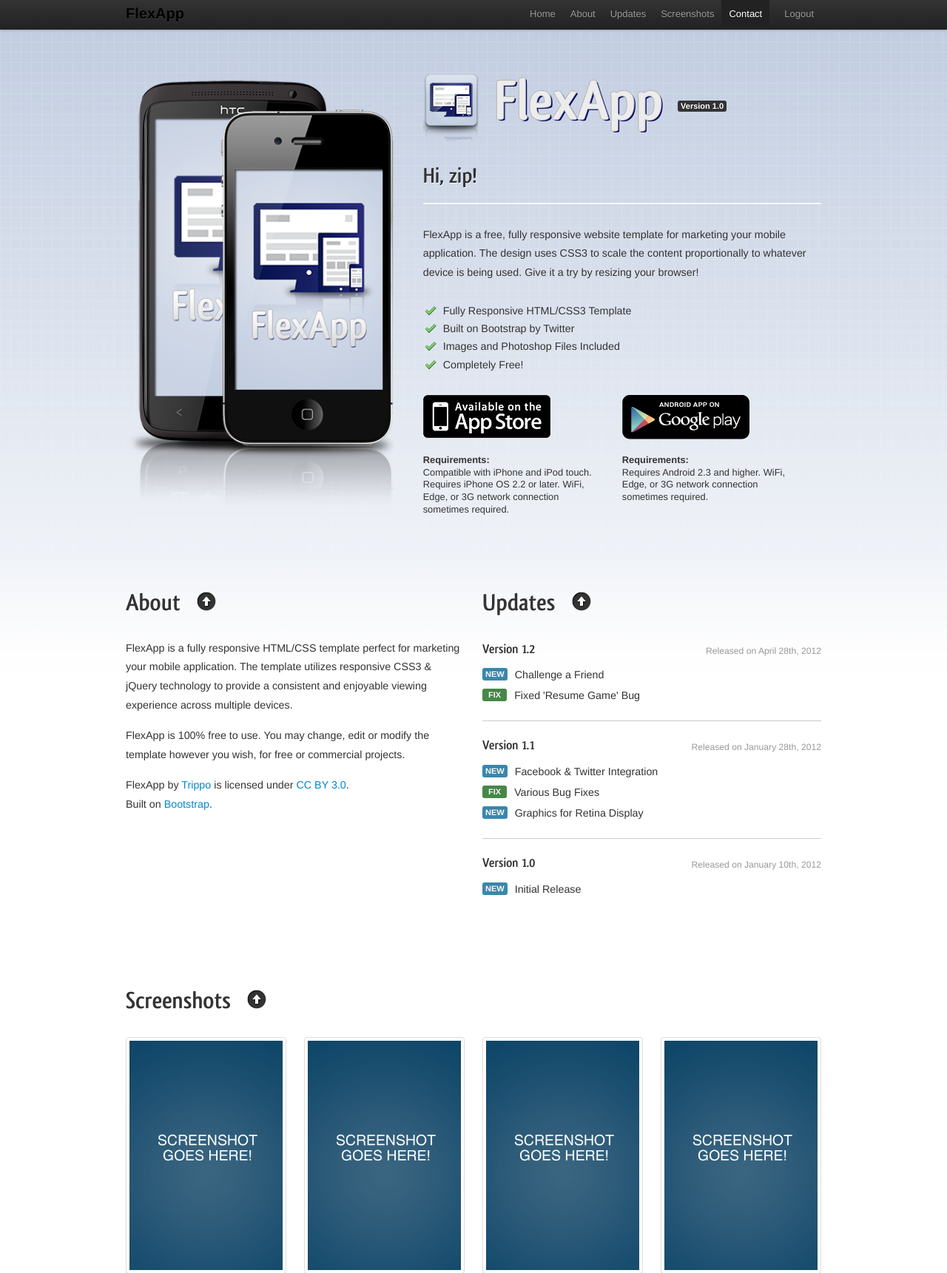
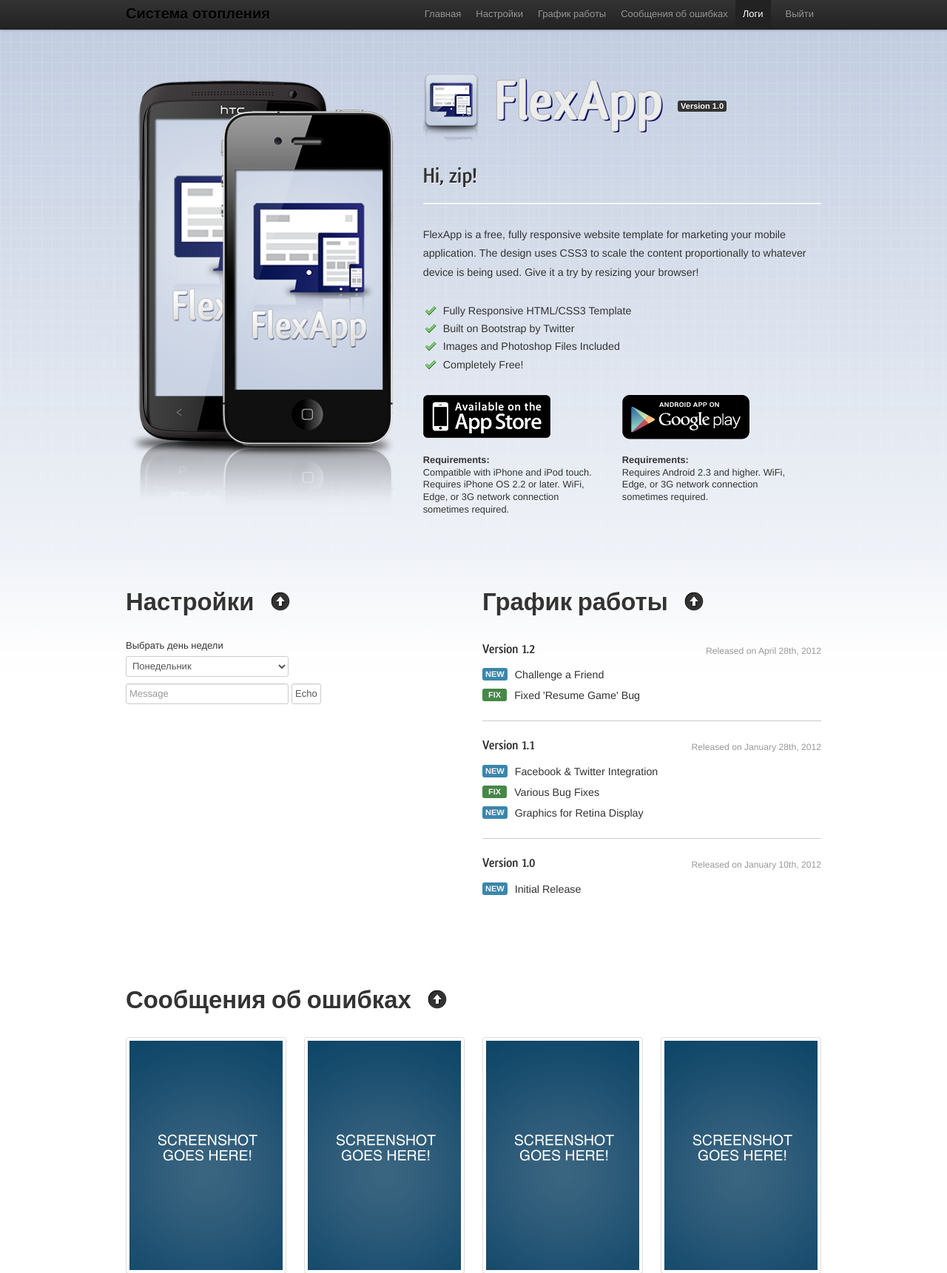
Before and after one commit to zip1982b/HeatingSystem, a Flask app: page / in a window 1280 px wide. Shown: the top 1721 px of the page at 74% size. Run offline with Flask 2, Linux system fonts and the light colour scheme; a user stored in the database is signed in; some libraries are stand-ins or nearby versions.

Commit message:
home pc - добавил поля в шаблоны

```diff
--- a/app/templates/index.html
+++ b/app/templates/index.html
@@ -6,7 +6,7 @@
 			<div class="container">
 
 				<a class="brand pull-left" href="#">
-				FlexApp
+				Система отопления
 				</a>
 
 				<a class="btn btn-navbar" data-toggle="collapse" data-target=".nav-collapse">
@@ -18,15 +18,15 @@
 				<div class="nav-collapse collapse">
 					<ul class="nav pull-right">
 						{% if g.user.is_authenticated %}
-        				<li><a href="/logout">Logout</a></li>
+        				<li><a href="/logout">Выйти</a></li>
         				{% endif %}
 					</ul>
 					<ul id="nav-list" class="nav pull-right">
-						<li><a href="#home">Home</a></li>
-						<li><a href="#about">About</a></li>
-						<li><a href="#updates">Updates</a></li>
-						<li><a href="#screenshots">Screenshots</a></li>
-						<li><a href="#contact">Contact</a></li>
+						<li><a href="#home">Главная</a></li>
+						<li><a href="#about">Настройки</a></li>
+						<li><a href="#updates">График работы</a></li>
+						<li><a href="#screenshots">Сообщения об ошибках</a></li>
+						<li><a href="#contact">Логи</a></li>
 					</ul>
 
 				</div>
@@ -119,26 +119,37 @@
 
 
 
-		<!-- ABOUT & UPDATES -->
+		<!-- Настройки & График работы -->
 		<div class="row-fluid" id="about">
 
 			<div class="span6">
 				<h2 class="page-title" id="scroll_up">
-					About
+					Настройки
 					<a href="#home" class="arrow-top">
 					<img src="static/img/arrow-top.png">
 					</a>
 				</h2>
+				<form id="emit" method="POST" action='#'>
+					<label for="selectDay">Выбрать день недели</label>
+					<select name="daysOfTheWeek" id="selectDay">
+						<option value="monday" selected>Понедельник</option>
+						<option value="tuesday">Вторник</option>
+						<option value="wednesday">Среда</option>
+						<option value="thursday">Четверг</option>
+						<option value="friday">Пятница</option>
+						<option value="saturday">Суббота</option>
+						<option value="sunday">Воскресенье</option>
+					</select><br>
+					<input type="text" name="emit_data" id="emit_data" placeholder="Message">
+					<input type="submit" value="Echo">
+   				 </form>
 
-				<p>FlexApp is a fully responsive HTML/CSS template perfect for marketing your mobile application. The template utilizes responsive CSS3 & jQuery technology to provide a consistent and enjoyable viewing experience across multiple devices.</p>
-				<p>FlexApp is 100% free to use. You may change, edit or modify the template however you wish, for free or commercial projects.</p>
-				<p><span xmlns:dct="http://purl.org/dc/terms/" property="dct:title">FlexApp</span> by <a xmlns:cc="http://creativecommons.org/ns#" href="http://www.trippoinc.com" property="cc:attributionName" rel="cc:attributionURL">Trippo</a> is licensed under <a rel="license" href="http://creativecommons.org/licenses/by/3.0/">CC BY 3.0</a>.<br />Built on <a xmlns:dct="http://purl.org/dc/terms/" href="http://twitter.github.com/bootstrap/" rel="dct:source">Bootstrap</a>.</p>
 
 			</div>
 
 			<div class="span6 updates" id="updates">
 				<h2 class="page-title" id="scroll_up">
-					Updates
+					График работы
 					<a href="#home" class="arrow-top">
 					<img src="static/img/arrow-top.png">
 					</a>
@@ -179,7 +190,7 @@
 		<div class="row-fluid" id="screenshots">
 
 			<h2 class="page-title" id="scroll_up">
-					Screenshots
+					Сообщения об ошибках
 					<a href="#home" class="arrow-top">
 					<img src="static/img/arrow-top.png">
 					</a>
@@ -246,7 +257,7 @@
 		<div class="row-fluid" id="contact">
 
 			<h2 class="page-title" id="scroll_up">
-					Contact
+					Логи
 					<a href="#home" class="arrow-top">
 					<img src="static/img/arrow-top.png">
 					</a>
--- a/app/templates/login.html
+++ b/app/templates/login.html
@@ -8,7 +8,7 @@
 			<div class="container">
 
 				<a class="brand pull-left" href="#">
-				FlexApp
+				Система отопления
 				</a>
 
 				<a class="btn btn-navbar" data-toggle="collapse" data-target=".nav-collapse">
@@ -19,7 +19,7 @@
 
 				<div class="nav-collapse collapse">
 					<ul class="nav pull-right">
-						<li><a href="{{ url_for('registration') }}">Registration</a></li>
+						<li><a href="{{ url_for('registration') }}">Регистрация</a></li>
 					</ul>
 				</div>
 
@@ -33,7 +33,7 @@
                 <fieldset>
                     <div class="control-group">
                         <div class="controls">
-                            <h1>Sign In</h1>
+                            <h1>Вход</h1>
                             {{form.hidden_tag()}}
                             Введите свой логин:<br>
                             {{form.user(size=20)}}<br>
--- a/app/templates/registration.html
+++ b/app/templates/registration.html
@@ -8,7 +8,7 @@
 			<div class="container">
 
 				<a class="brand pull-left" href="#">
-				FlexApp
+				Система отопления
 				</a>
 
 				<a class="btn btn-navbar" data-toggle="collapse" data-target=".nav-collapse">
@@ -19,7 +19,7 @@
 
 				<div class="nav-collapse collapse">
 					<ul class="nav pull-right">
-						<li><a href= "{{ url_for('login') }}">Login</a></li>
+						<li><a href= "{{ url_for('login') }}">Вход</a></li>
 					</ul>
 				</div>
 
@@ -33,7 +33,7 @@
                 <fieldset>
                     <div class="control-group">
                         <div class="controls">
-                            <h1>Registration</h1>
+                            <h1>Регистрация</h1>
                             {{form.hidden_tag()}}
                             Введите свой логин:<br>
                             {{form.user(size=20)}}<br>
```
